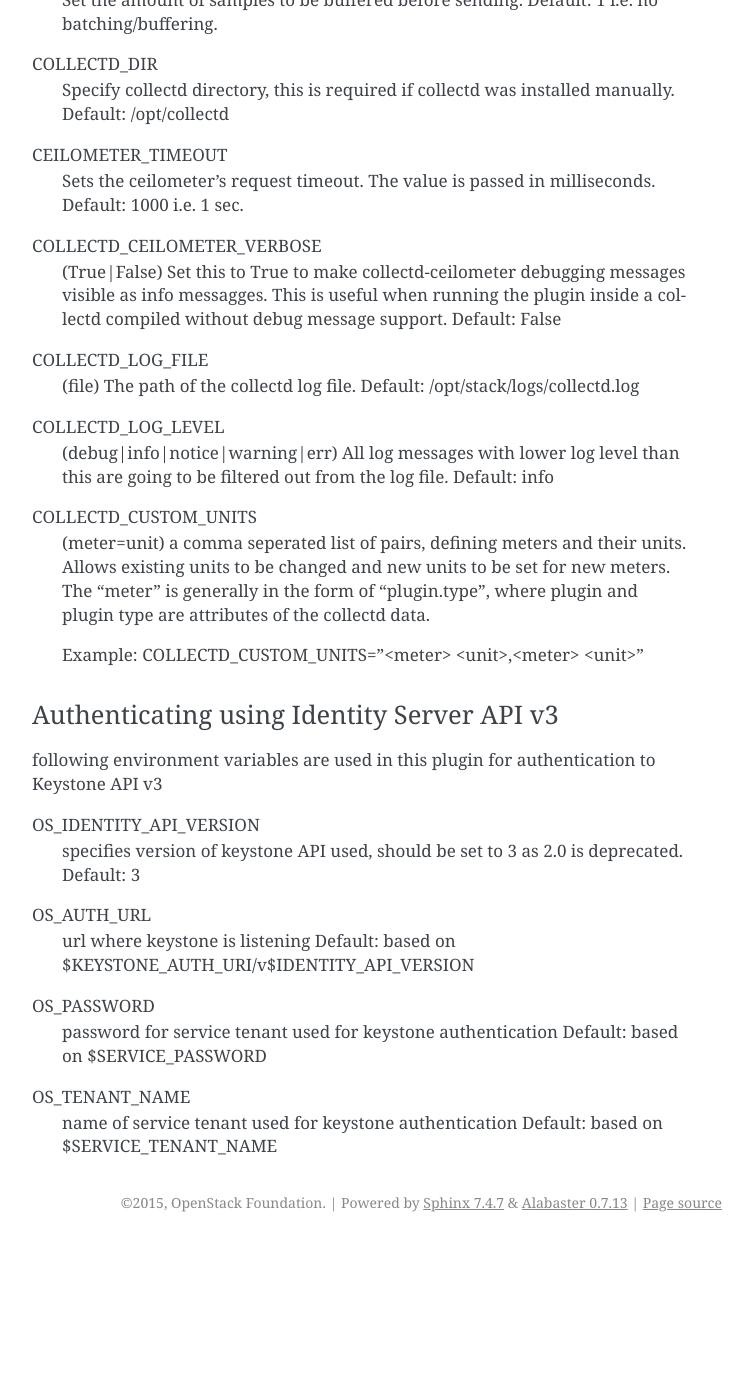
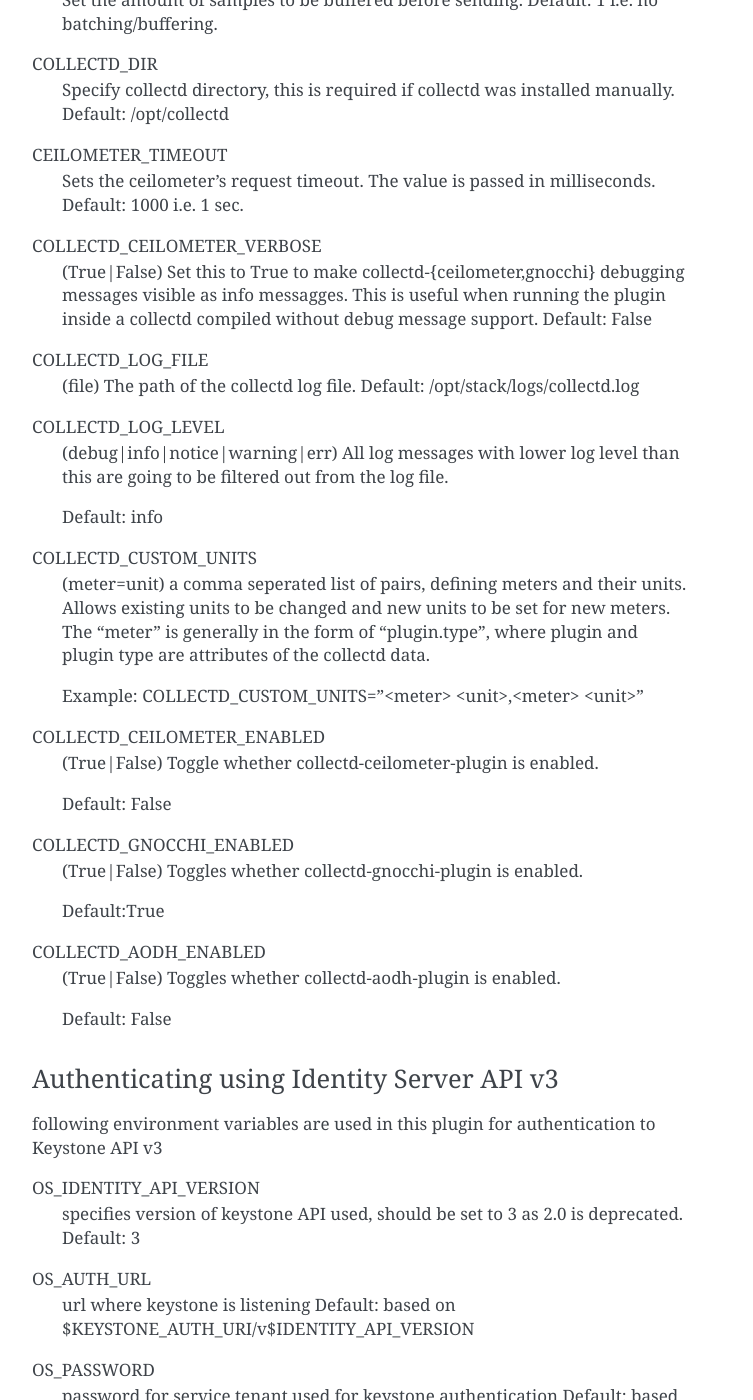
Before and after one commit to openstack-archive/collectd-openstack-plugins, a Sphinx documentation site: the page built from doc/source/usage.rst, in a window 1280 px wide and 1400 px high, scrolled down 634 px. Shown: the whole window, without its empty margins (388-1141 px from the left). Built offline with Sphinx 7.4.7, drawn with Linux system fonts in a browser that asks for light colours; pages that are not in the unit, such as notebooks, are missing from menus; before the commit the page ends 1876 px from its top, so only the background shows below that.

Commit message:
Add deployment code for collectd-aodh-plugin
  - Add code to deploy collectd-aodh-plugin with devStack.
  - Included a reno for this commit.
  - The plugin isn't enabled by default, but documentation has been
    updated to allow it's enablement.

Change-Id: I2b34b115262b92b13a6bbfb51e29802612fa0b9d

```diff
--- a/doc/source/usage.rst
+++ b/doc/source/usage.rst
@@ -44,9 +44,9 @@
 
 
 COLLECTD_CEILOMETER_VERBOSE
-    (True|False) Set this to True to make collectd-ceilometer debugging
-    messages visible as info messagges. This is useful when running the
-    plugin inside a collectd compiled without debug message support.
+    (True|False) Set this to True to make collectd-{ceilometer,gnocchi}
+    debugging messages visible as info messagges. This is useful when running
+    the plugin inside a collectd compiled without debug message support.
     Default: False
 
 
@@ -58,6 +58,7 @@
 COLLECTD_LOG_LEVEL
     (debug|info|notice|warning|err) All log messages with lower log level than
     this are going to be filtered out from the log file.
+
     Default: info
 
 
@@ -69,6 +70,20 @@
 
     Example: COLLECTD_CUSTOM_UNITS="<meter> <unit>,<meter> <unit>"
 
+COLLECTD_CEILOMETER_ENABLED
+    (True|False) Toggle whether collectd-ceilometer-plugin is enabled.
+
+    Default: False
+
+COLLECTD_GNOCCHI_ENABLED
+    (True|False) Toggles whether collectd-gnocchi-plugin is enabled.
+
+    Default:True
+
+COLLECTD_AODH_ENABLED
+    (True|False) Toggles whether collectd-aodh-plugin is enabled.
+
+    Default: False
 
 Authenticating using Identity Server API v3
 ===========================================
```
Also changed, not shown: doc/source/devstackGSG.rst (+19 -2 lines), 3 other files.
